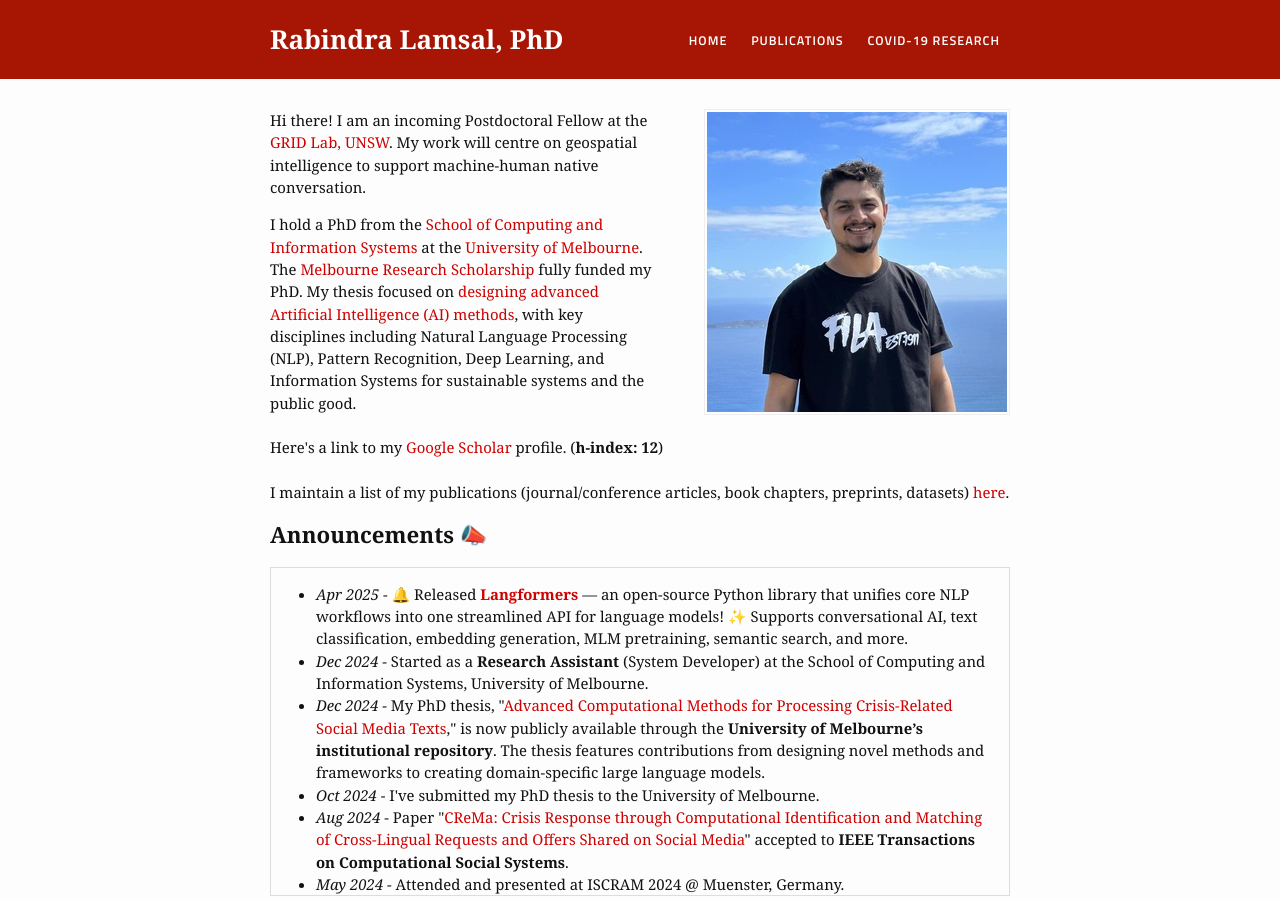
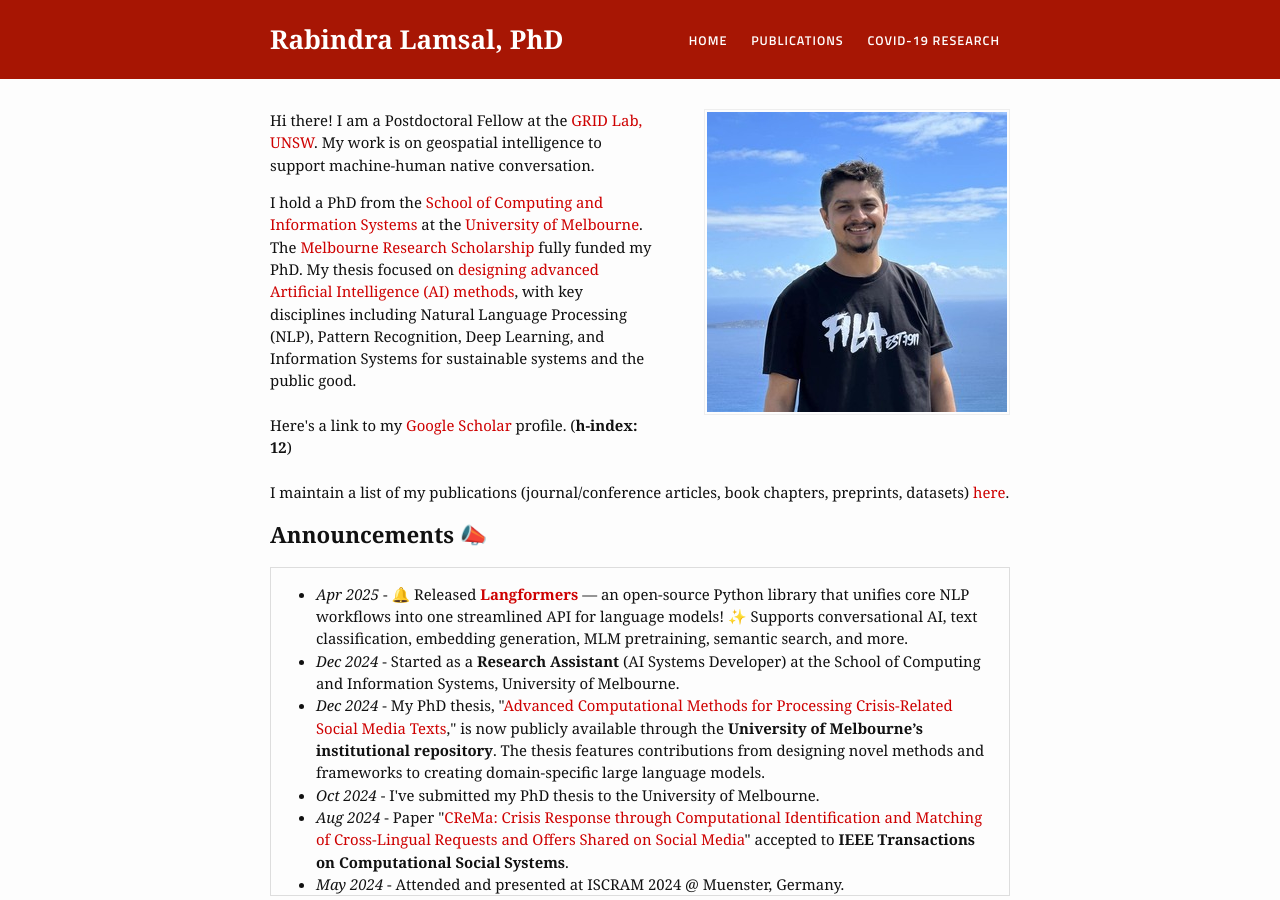
Before and after one commit to rabindralamsal/personal-site, a Jekyll site: the page built from index.html, in a window 1280 px wide and 900 px high. Built offline with Jekyll 4.4.1, drawn with Linux system fonts in a browser that asks for light colours.

Commit message:
Update index.html

```diff
--- a/index.html
+++ b/index.html
@@ -5,7 +5,7 @@ layout: default
 <div class="home">
 <img src="/rabindra_lamsal.jpg" style="float: right;margin-left: 3em; border: 1px solid #eee; padding: 2px;}">
 
-<p>Hi there! I am an incoming Postdoctoral Fellow at the <a href="https://www.unsw.edu.au/arts-design-architecture/our-schools/built-environment/our-research/clusters-groups/grid">GRID Lab, UNSW</a>. My work will centre on geospatial intelligence to support machine-human native conversation.</p>
+<p>Hi there! I am a Postdoctoral Fellow at the <a href="https://www.unsw.edu.au/arts-design-architecture/our-schools/built-environment/our-research/clusters-groups/grid">GRID Lab, UNSW</a>. My work is on geospatial intelligence to support machine-human native conversation.</p>
 <p>I hold a PhD from the <a href="https://cis.unimelb.edu.au/">School of Computing and Information Systems</a> at the <a href="https://unimelb.edu.au/">University of Melbourne</a>. The <a href="https://scholarships.unimelb.edu.au/awards/melbourne-research-scholarship">Melbourne Research Scholarship</a> fully funded my PhD. My thesis focused on <a href="http://hdl.handle.net/11343/354876">designing advanced Artificial Intelligence (AI) methods</a>, with key disciplines including Natural Language Processing (NLP), Pattern Recognition, Deep Learning, and Information Systems for sustainable systems and the public good.
 
 <br><br>
@@ -19,7 +19,7 @@ I maintain a list of my publications (journal/conference articles, book chapters
 <div class="updates" style="height: 20em; overflow-y: scroll;border:1px solid #ddd; padding:15px;">
 <ul>
 <li><i>Apr 2025</i> - 🔔 Released <b><a href="https://langformers.com">Langformers</a></b> — an open-source Python library that unifies core NLP workflows into one streamlined API for language models! ✨ Supports conversational AI, text classification, embedding generation, MLM pretraining, semantic search, and more.</li>
-<li><i>Dec 2024</i> - Started as a <b>Research Assistant</b> (System Developer) at the School of Computing and Information Systems, University of Melbourne.
+<li><i>Dec 2024</i> - Started as a <b>Research Assistant</b> (AI Systems Developer) at the School of Computing and Information Systems, University of Melbourne.
 <li><i>Dec 2024</i> - My PhD thesis, "<a href="http://hdl.handle.net/11343/354876">Advanced Computational Methods for Processing Crisis-Related Social Media Texts</a>," is now publicly available through the <b>University of Melbourne’s institutional repository</b>. The thesis features contributions from designing novel methods and frameworks to creating domain-specific large language models.</li>
 <li><i>Oct 2024</i> - I've submitted my PhD thesis to the University of Melbourne.</li>
 <li><i>Aug 2024</i> - Paper "<a href="https://arxiv.org/abs/2405.11897">CReMa: Crisis Response through Computational Identification and Matching of Cross-Lingual Requests and Offers Shared on Social Media</a>" accepted to <b>IEEE Transactions on Computational Social Systems</b>.</li>
```
